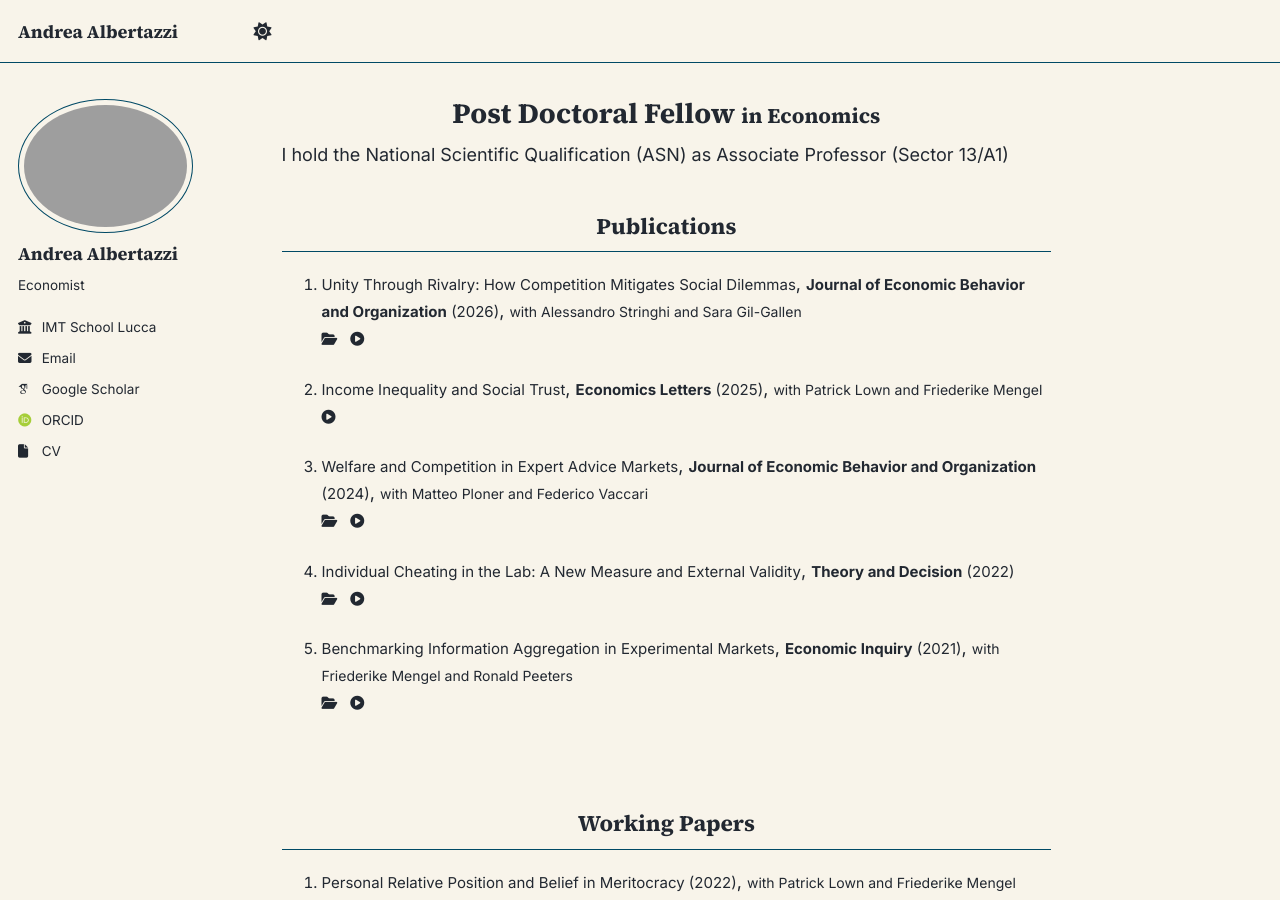
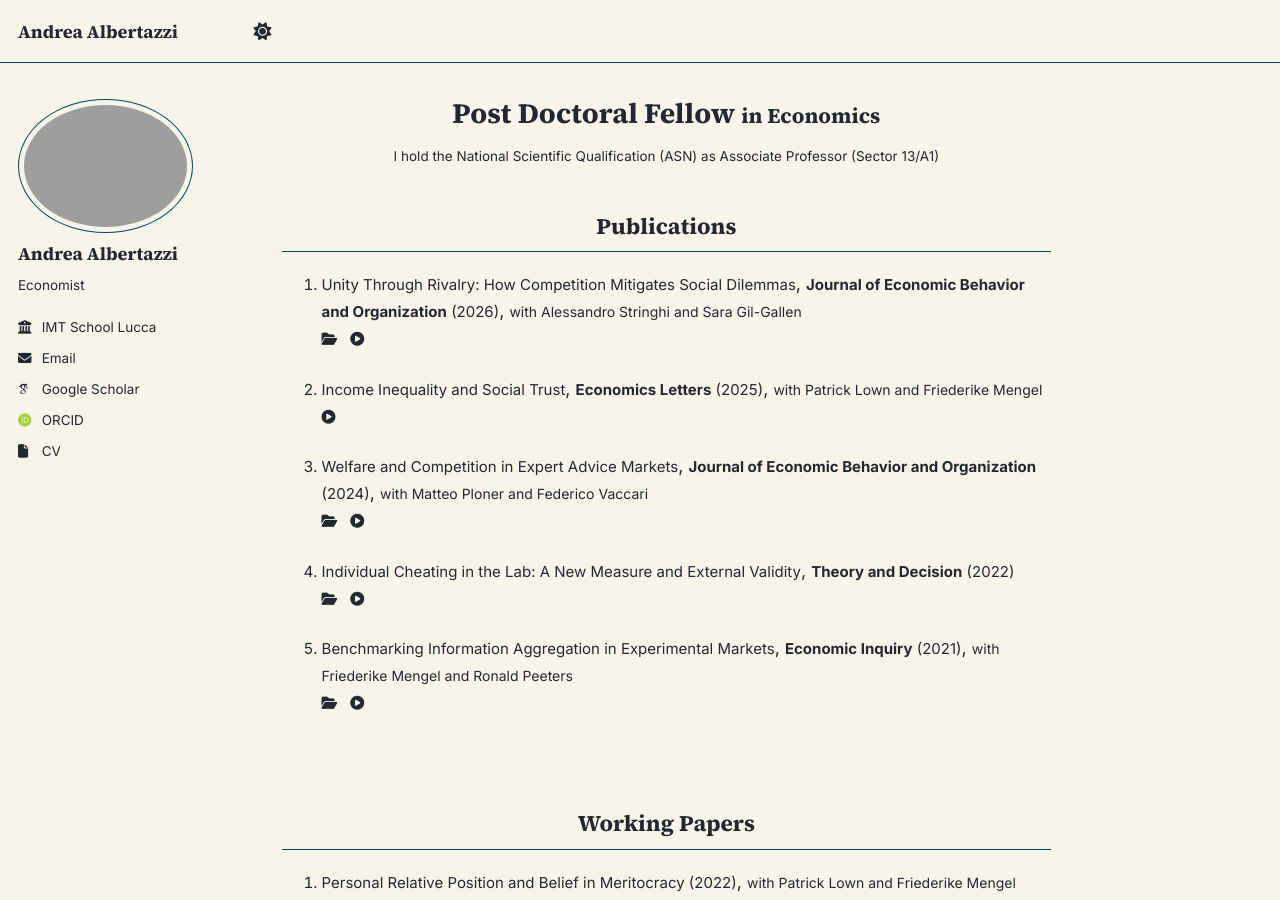
Before and after one commit to tazze87/tazze87.github.io, a Jekyll site: the page built from _pages/about.md, in a window 1280 px wide and 900 px high. Built offline with Jekyll 4.4.1, drawn with Linux system fonts in a browser that asks for light colours; some web fonts are replaced; a script that is not in the unit is left out.

Commit message:
Update about.md

```diff
--- a/_pages/about.md
+++ b/_pages/about.md
@@ -5,7 +5,7 @@ title: '<div style="text-align:center;">Post Doctoral Fellow <small>in Economics
 author_profile: true
 ---
 
-I hold the National Scientific Qualification (ASN) as Associate Professor (Sector 13/A1)
+<div style="text-align:center;"><small>I hold the National Scientific Qualification (ASN) as Associate Professor (Sector 13/A1)</small></div>
 
 <h2 style="text-align:center;">Publications</h2>
 
```
